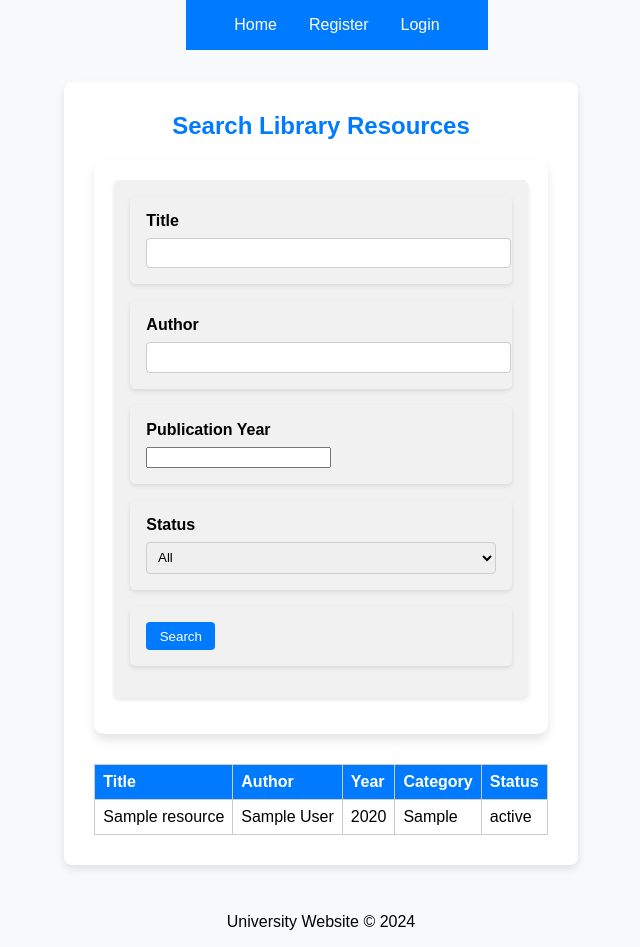
After one commit to mrle0429/University-System-Web, a Flask app: page /search_books in a window 1280 px wide. The commit adds this page. Shown: the whole page, without its empty margins (319-959 px from the left). Run offline with Flask 3, Linux system fonts and the light colour scheme; tables that the repository leaves empty hold one stand-in row (values such as "Sample post").

Commit message:
Create library staff, implement add books and search books

```diff
--- a/app/forms.py
+++ b/app/forms.py
@@ -1,12 +1,12 @@
 from flask_wtf import FlaskForm
 from wtforms import StringField, PasswordField, SubmitField, SelectField, TextAreaField, DateTimeField, IntegerField
-from wtforms.validators import DataRequired, Length, Email
+from wtforms.validators import DataRequired, Length, Email, Optional
 
 class RegisterForm(FlaskForm):
     username = StringField('Username', validators=[DataRequired(), Length(min=2, max=20)])
     email = StringField('Email', validators=[DataRequired(), Email()])
     password = PasswordField('Password', validators=[DataRequired()])
-    user_type = SelectField('User Type', choices=[('student', 'Student'), ('teacher', 'Teacher')], validators=[DataRequired()])
+    user_type = SelectField('User Type', choices=[('student', 'Student'), ('teacher', 'Teacher'), ('library_staff', 'Library Staff')], validators=[DataRequired()])
     submit = SubmitField('Sign Up')
 
 class LoginForm(FlaskForm):
@@ -63,3 +63,40 @@ class ForumPostForm(FlaskForm):
 class ForumReplyForm(FlaskForm):
     reply_content = TextAreaField('Reply', validators=[DataRequired()])
     submit = SubmitField('Reply')
+
+class LibraryStaffProfileForm(FlaskForm):
+    staff_id = StringField('Staff ID', validators=[DataRequired()])
+    name = StringField('Name', validators=[DataRequired()])
+    gender = SelectField('Gender', choices=[('Male', 'Male'), ('Female', 'Female'), ('Other', 'Other')], validators=[DataRequired()])
+    email = StringField('Email', validators=[DataRequired(), Email()])
+    department = StringField('Department', validators=[DataRequired()])
+    position = StringField('Position', validators=[DataRequired()])
+    work_hours = StringField('Work Hours')
+    biography = TextAreaField('Biography')
+    submit = SubmitField('Update Profile')
+
+class AddBookForm(FlaskForm):
+    title = StringField('Title', validators=[DataRequired()])
+    author = StringField('Author', validators=[DataRequired()])
+    publication_year = IntegerField('Publication Year', validators=[DataRequired()])
+    category = SelectField('Category', choices=[
+        ('fiction', 'Fiction'),
+        ('non-fiction', 'Non-Fiction'),
+        ('textbook', 'Textbook'),
+        ('reference', 'Reference'),
+        ('magazine', 'Magazine'),
+        ('other', 'Other')
+    ], validators=[DataRequired()])
+    submit = SubmitField('Add Book')
+
+class SearchBookForm(FlaskForm):
+    title = StringField('Title')
+    author = StringField('Author')
+    publication_year = IntegerField('Publication Year', validators=[Optional()])
+    availability_status = SelectField('Status', choices=[
+        ('', 'All'),
+        ('available', 'Available'),
+        ('borrowed', 'Borrowed'),
+        ('reserved', 'Reserved')
+    ])
+    submit = SubmitField('Search')
--- a/app/routes.py
+++ b/app/routes.py
@@ -1,8 +1,8 @@
 from flask import Blueprint, render_template, redirect, url_for, flash, request
 from flask_login import login_user, current_user, login_required, logout_user
 from app.forms import RegisterForm, LoginForm, TeacherProfileForm, StudentProfileForm, CreateCourseForm, \
-    RegisterCourseForm, ForumPostForm, ForumReplyForm
-from app.models import User, TeacherProfile, StudentProfile, Course, CourseRegistration, db, ForumPost, ForumReply
+    RegisterCourseForm, ForumPostForm, ForumReplyForm, LibraryStaffProfileForm, AddBookForm, SearchBookForm
+from app.models import User, TeacherProfile, StudentProfile, Course, CourseRegistration, db, ForumPost, ForumReply, LibraryStaffProfile, LibraryResource
 from werkzeug.security import generate_password_hash, check_password_hash
 
 main_routes = Blueprint('main', __name__)
@@ -92,6 +92,15 @@ def profile(user_id):
             courses=courses
         )
 
+    # Check if the user is a library_staff
+    elif user.user_type == 'library_staff':
+        profile = LibraryStaffProfile.query.filter_by(user_id=user.id).first()
+        return render_template(
+            'library_staff_dashboard.html',
+            user=user,
+            profile=profile
+        )
+
     # If user_type is not recognized, return an error
     flash("Invalid user type.", "danger")
     return redirect(url_for('main.profile', user_id=user_id))
@@ -145,6 +154,30 @@ def edit_profile(user_id):
             profile.office_location = form.office_location.data
             profile.office_hours = form.office_hours.data
             profile.email = form.email.data
+            profile.biography = form.biography.data
+
+            db.session.add(profile)
+            db.session.commit()
+            flash('Profile updated successfully!', 'success')
+            return redirect(url_for('main.profile', user_id=user.id))
+
+        return render_template('edit_profile.html', form=form, user=user)
+
+    # Check if the user is a library_staff
+    elif user.user_type == 'library_staff':
+        profile = LibraryStaffProfile.query.filter_by(user_id=user.id).first()
+        form = LibraryStaffProfileForm(obj=profile)
+
+        if form.validate_on_submit():
+            if not profile:
+                profile = LibraryStaffProfile(user_id=user.id)
+            profile.staff_id = form.staff_id.data
+            profile.name = form.name.data
+            profile.gender = form.gender.data
+            profile.email = form.email.data
+            profile.department = form.department.data
+            profile.position = form.position.data
+            profile.work_hours = form.work_hours.data
             profile.biography = form.biography.data
 
             db.session.add(profile)
@@ -318,3 +351,45 @@ def delete_reply(reply_id):
     db.session.commit()
     flash("Reply has been deleted.", "success")
     return redirect(url_for('main.view_post', post_id=reply.post_id))
+
+@main_routes.route('/add_book', methods=['GET', 'POST'])
+@login_required
+def add_book():
+    # 检查是否是图书馆工作人员
+    if current_user.user_type != 'library_staff':
+        flash('Access denied. Library staff only.', 'danger')
+        return redirect(url_for('main.index'))
+
+    form = AddBookForm()
+    if form.validate_on_submit():
+        new_book = LibraryResource(
+            title=form.title.data,
+            author=form.author.data,
+            publication_year=form.publication_year.data,
+            category=form.category.data,
+            availability_status='available'
+        )
+        db.session.add(new_book)
+        db.session.commit()
+        flash('New book added successfully!', 'success')
+        return redirect(url_for('main.profile', user_id=current_user.id))
+
+    return render_template('add_book.html', form=form)
+
+@main_routes.route('/search_books', methods=['GET', 'POST'])
+def search_books():
+    form = SearchBookForm()
+    query = LibraryResource.query
+
+    if form.validate_on_submit():
+        if form.title.data:
+            query = query.filter(LibraryResource.title.ilike(f'%{form.title.data}%'))
+        if form.author.data:
+            query = query.filter(LibraryResource.author.ilike(f'%{form.author.data}%'))
+        if form.publication_year.data:
+            query = query.filter(LibraryResource.publication_year == form.publication_year.data)
+        if form.availability_status.data:
+            query = query.filter(LibraryResource.availability_status == form.availability_status.data)
+
+    books = query.all()
+    return render_template('search_books.html', form=form, books=books)
--- a/app/templates/base.html
+++ b/app/templates/base.html
@@ -17,6 +17,9 @@
                     <!-- Forum Navigation -->
                     <li><a href="{{ url_for('main.forum', board_type='chat') }}">Chat Board</a></li>
                     <li><a href="{{ url_for('main.forum', board_type='course') }}">Course Board</a></li>
+
+                    <!-- Library Navigation -->
+                    <li><a href="{{ url_for('main.search_books') }}">Search Books</a></li>
 
                     {% if current_user.user_type == 'teacher' %}
                         <li><a href="{{ url_for('main.create_course') }}">Create Course</a></li>
--- /dev/null
+++ b/app/templates/search_books.html
@@ -0,0 +1,58 @@
+{% extends "base.html" %}
+{% block content %}
+<div class="container" style="max-width: 1200px; padding: 30px;">
+    <h2>Search Library Resources</h2>
+
+    <div class="search-form" style="background-color: #ffffff; padding: 20px; border-radius: 10px; box-shadow: 0 6px 10px rgba(0, 0, 0, 0.1); margin-bottom: 30px;">
+        <form method="POST">
+            {{ form.hidden_tag() }}
+            <div class="row">
+                <div class="col-md-3">
+                    {{ form.title.label(class="form-label") }}
+                    {{ form.title(class="form-control") }}
+                </div>
+                <div class="col-md-3">
+                    {{ form.author.label(class="form-label") }}
+                    {{ form.author(class="form-control") }}
+                </div>
+                <div class="col-md-2">
+                    {{ form.publication_year.label(class="form-label") }}
+                    {{ form.publication_year(class="form-control") }}
+                </div>
+                <div class="col-md-2">
+                    {{ form.availability_status.label(class="form-label") }}
+                    {{ form.availability_status(class="form-control") }}
+                </div>
+                <div class="col-md-2" style="display: flex; align-items: flex-end;">
+                    {{ form.submit(class="btn btn-primary w-100") }}
+                </div>
+            </div>
+        </form>
+    </div>
+
+    <div class="search-results">
+        <table class="table">
+            <thead>
+                <tr>
+                    <th>Title</th>
+                    <th>Author</th>
+                    <th>Year</th>
+                    <th>Category</th>
+                    <th>Status</th>
+                </tr>
+            </thead>
+            <tbody>
+                {% for book in books %}
+                <tr>
+                    <td>{{ book.title }}</td>
+                    <td>{{ book.author }}</td>
+                    <td>{{ book.publication_year }}</td>
+                    <td>{{ book.category }}</td>
+                    <td>{{ book.availability_status }}</td>
+                </tr>
+                {% endfor %}
+            </tbody>
+        </table>
+    </div>
+</div>
+{% endblock %}
```
Also changed, not shown: app/models.py (+30 -0 lines), app/templates/add_book.html (added, +34 -0 lines), app/templates/library_staff_dashboard.html (added, +50 -0 lines).
